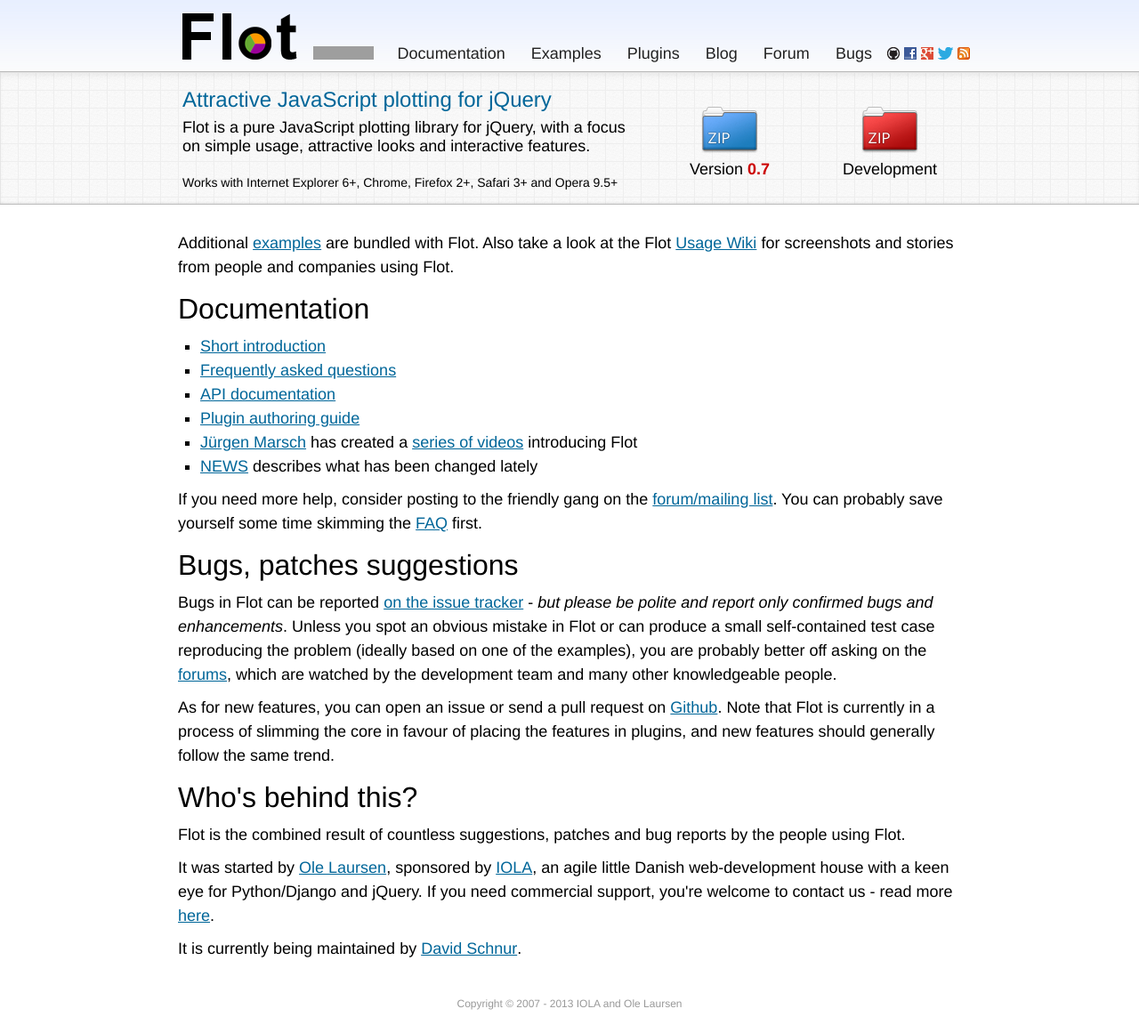
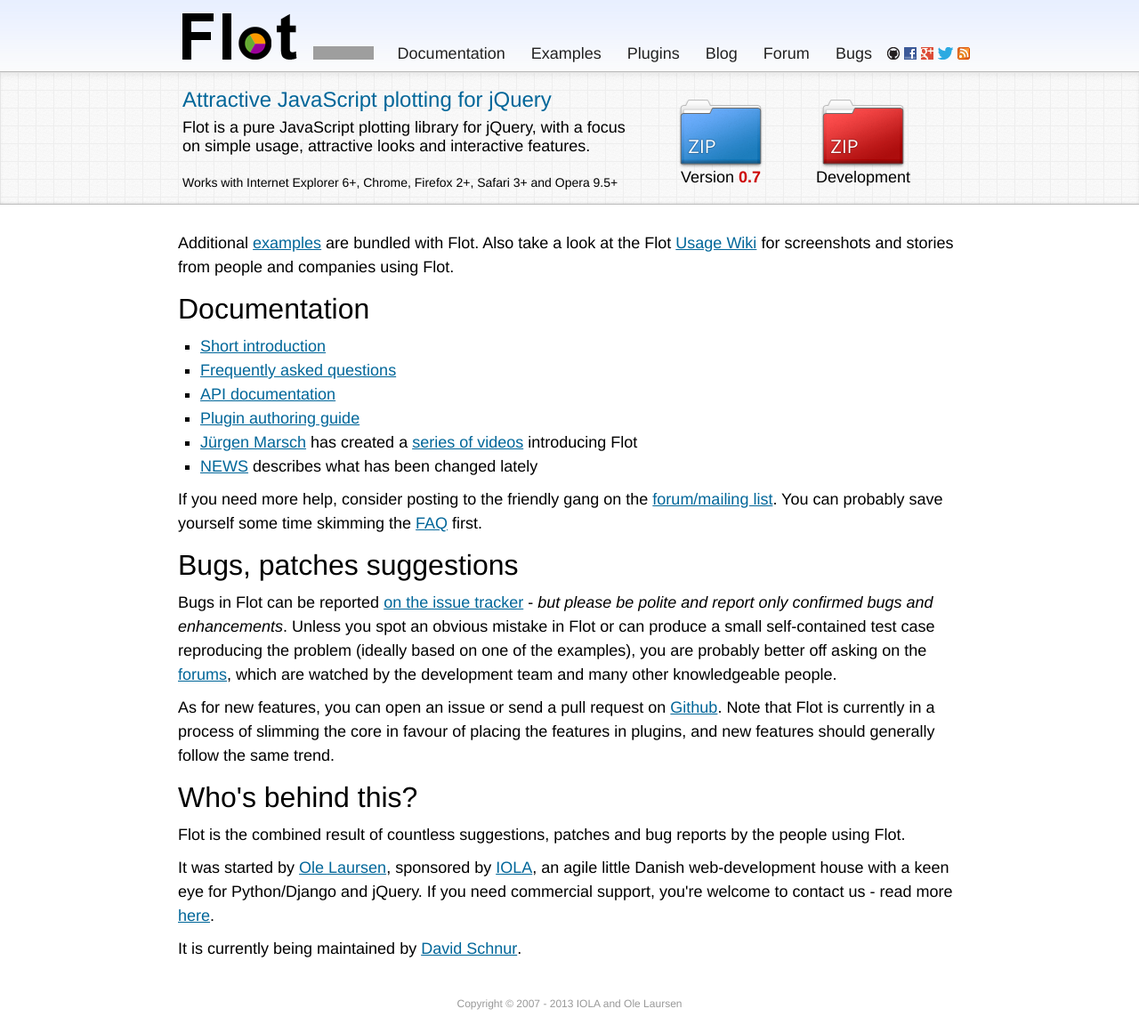
Before and after one commit to flot/flot.github.com, a Jekyll site: the page built from index.html, in a window 1280 px wide. Shown: the whole page at 89% size. Built offline with Jekyll 4.4.1, drawn with Linux system fonts in a browser that asks for light colours; Markdown is read by kramdown in place of the engine named in the settings; the list of posts is cut into pages by our own code; grey boxes are pictures that could not be loaded.

Commit message:
Switch from 64x64 to 96x96 folder icons.

```diff
--- a/_layouts/splash.html
+++ b/_layouts/splash.html
@@ -7,11 +7,11 @@
 			<div class="works-with">Works with Internet Explorer 6+, Chrome, Firefox 2+, Safari 3+ and Opera 9.5+</div>
 			<div class="downloads-area">
 				<a href="http://www.flotcharts.org/downloads/flot-0.7.zip" class="download-entry">
-					<div class="flot-icon flot-icon-64 flot-icon-64-folder-zip-blue"></div>
+					<div class="flot-icon flot-icon-96 flot-icon-96-folder-zip-blue"></div>
 					<div class="download-caption">Version <span class="download-version">0.7</span></div>
 				</a>
 				<a href="https://github.com/flot/flot/zipball/master" class="download-entry">
-					<div class="flot-icon flot-icon-64 flot-icon-64-folder-zip-red"></div>
+					<div class="flot-icon flot-icon-96 flot-icon-96-folder-zip-red"></div>
 					<div class="download-caption">Development</div>
 				</a>
 			</div>
--- a/css/flot.css
+++ b/css/flot.css
@@ -108,7 +108,7 @@
 .info-bar .download-entry {
 	float: left;
 	width: 120px;
-	margin: 15px 30px;
+	margin: 0 20px;
 	color: #000;
 	text-decoration: none;
 }
@@ -119,6 +119,7 @@
 
 .info-bar .download-caption {
 	width: 100%;
+	margin-top: -8px;
 	font-family: Helvetica, Arial, sans-serif;
 	text-align: center;
 }
@@ -254,16 +255,16 @@
 
 .flot-icon-14 { width: 14px; height: 14px; }
 .flot-icon-24 { width: 24px; height: 24px; }
-.flot-icon-64 { width: 64px; height: 64px; }
+.flot-icon-96 { width: 96px; height: 96px; }
 
-.flot-icon-64-folder-zip-blue { background-position: 0 0; }
-.flot-icon-64-folder-zip-red { background-position: -64px 0; }
-.flot-icon-64-folder-tgz-blue { background-position: -128px 0; }
+.flot-icon-96-folder-zip-blue { background-position: 0 0; }
+.flot-icon-96-folder-zip-red { background-position: -96px 0; }
+.flot-icon-96-folder-tgz-blue { background-position: -192px 0; }
 
-.flot-icon-24-search { background-position: 0 -64px; }
+.flot-icon-24-search { background-position: 0 -96px; }
 
-.flot-icon-14-feed { background-position: 0 -88px; }
-.flot-icon-14-facebook { background-position: -14px -88px; }
-.flot-icon-14-googleplus { background-position: -28px -88px; }
-.flot-icon-14-twitter { background-position: -42px -88px; width: 17px;}
-.flot-icon-14-github { background-position: -59px -88px; }
+.flot-icon-14-feed { background-position: 0 -120px; }
+.flot-icon-14-facebook { background-position: -14px -120px; }
+.flot-icon-14-googleplus { background-position: -28px -120px; }
+.flot-icon-14-twitter { background-position: -42px -120px; width: 17px;}
+.flot-icon-14-github { background-position: -59px -120px; }
```
Also changed, not shown: images/sprites.png, 1 other file.
